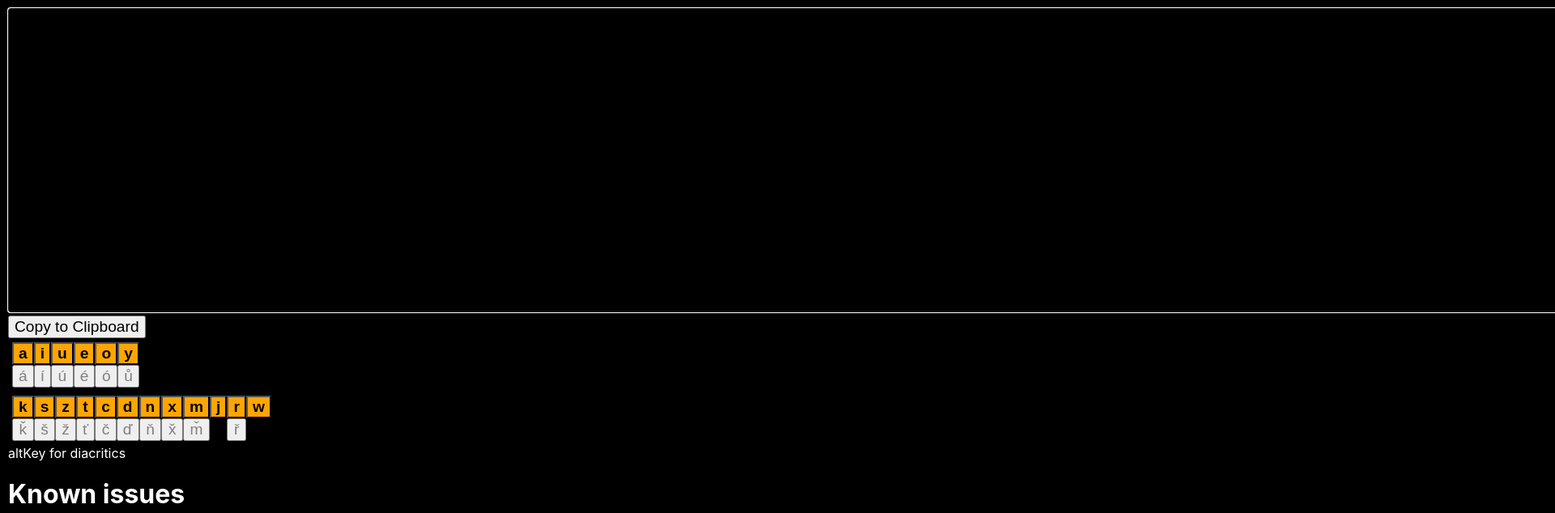
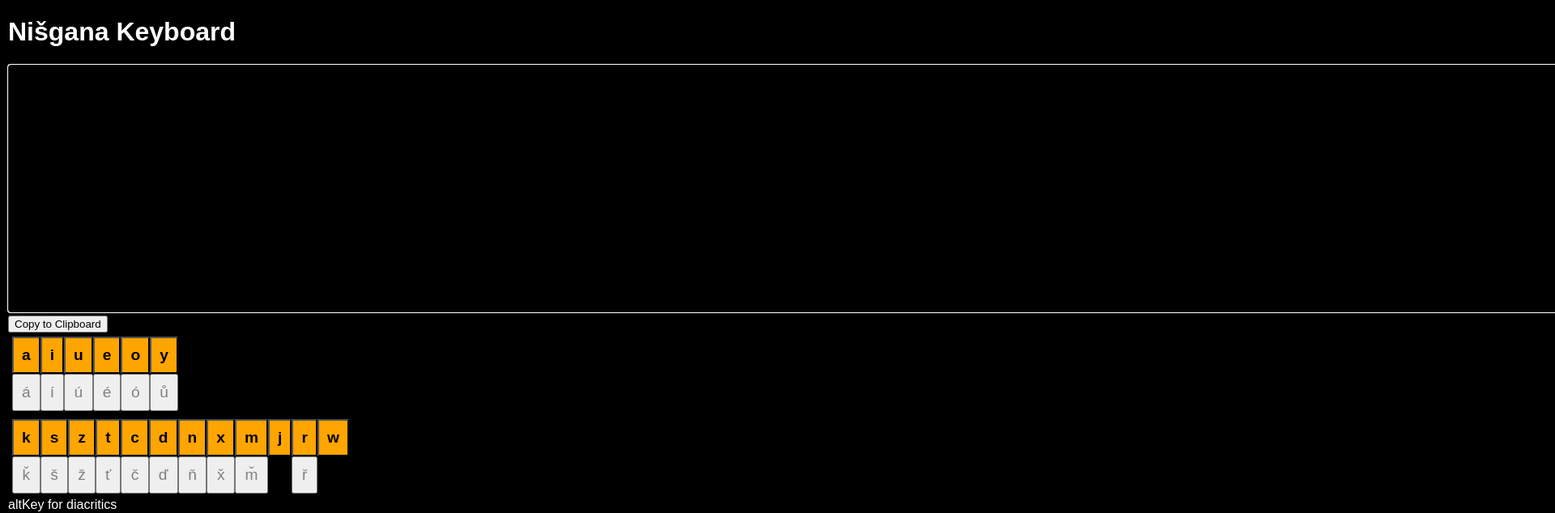
Before and after one commit to yuchiki/nishigana, a React (Create React App) app: page / in a window 1280 px wide. Shown: the top 634 px of the page at 81% size, 1920 px wide, since content can reach past the window. Built offline with nearby package versions, Linux system fonts and the light colour scheme.

Commit message:
見た目上の改善

```diff
--- a/src/App.tsx
+++ b/src/App.tsx
@@ -13,7 +13,7 @@ function App() {
 
   return (
     <div className="App">
-      <div>{isDiacritized}</div>
+      <h1>Nišgana Keyboard</h1>
       <div>
         <TextInput
           setText={setText}
--- a/src/KeyboardKey.module.css
+++ b/src/KeyboardKey.module.css
@@ -6,6 +6,7 @@
     color: grey;
 }
 
-button {
+.key {
     font-size: larger;
+    padding: 10px;
 }
--- a/src/KeyboardKey.tsx
+++ b/src/KeyboardKey.tsx
@@ -12,9 +12,10 @@ function KeyboardKey(props: {
   const currentLetter = props.isCapital ? props.capital : props.small;
   return (
     <button
-      className={
+      className={`${
         props.isEmphasized ? classes.emphasized :
         props.isDisEmphasized ? classes.disemphasized : ""}
+        ${classes.key}`}
       onClick={() => {props.appender(currentLetter); console.log(currentLetter)}}
     >
         {props.isEmphasized ? <b>{currentLetter}</b> : currentLetter}
--- a/src/TextInput.module.css
+++ b/src/TextInput.module.css
@@ -1,6 +1,5 @@
 .textinput {
     font-size: xx-large;
-    font-family: fantasy;
     background-color: black;
     color: white;
 }
--- a/src/index.css
+++ b/src/index.css
@@ -1,14 +1,16 @@
 body {
   margin: 0;
-  font-family: -apple-system, BlinkMacSystemFont, 'Segoe UI', 'Roboto', 'Oxygen',
-    'Ubuntu', 'Cantarell', 'Fira Sans', 'Droid Sans', 'Helvetica Neue',
-    sans-serif;
+  font-family: fantasy;
   -webkit-font-smoothing: antialiased;
   -moz-osx-font-smoothing: grayscale;
   background-color: black;
   color:white;
 }
 
+button {
+  font-family: fantasy;
+}
+
 code {
   font-family: source-code-pro, Menlo, Monaco, Consolas, 'Courier New',
     monospace;
```
